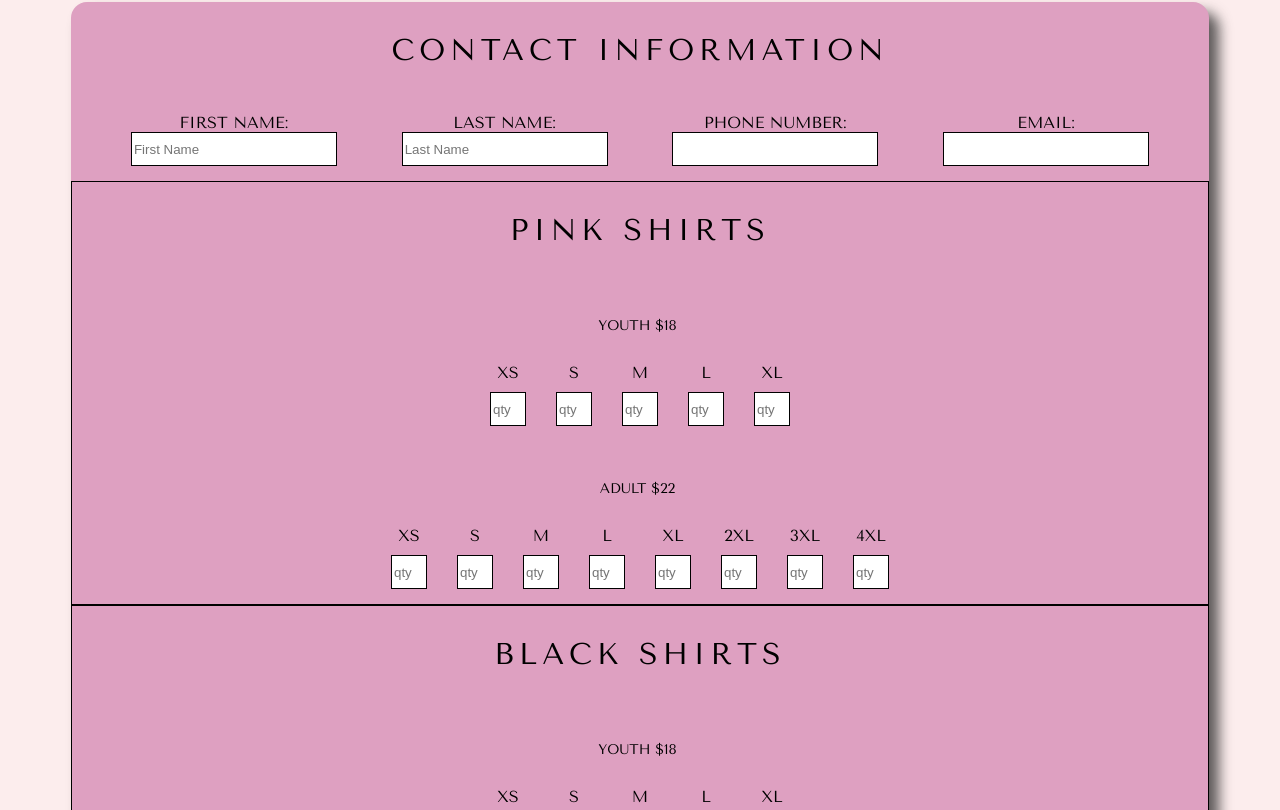
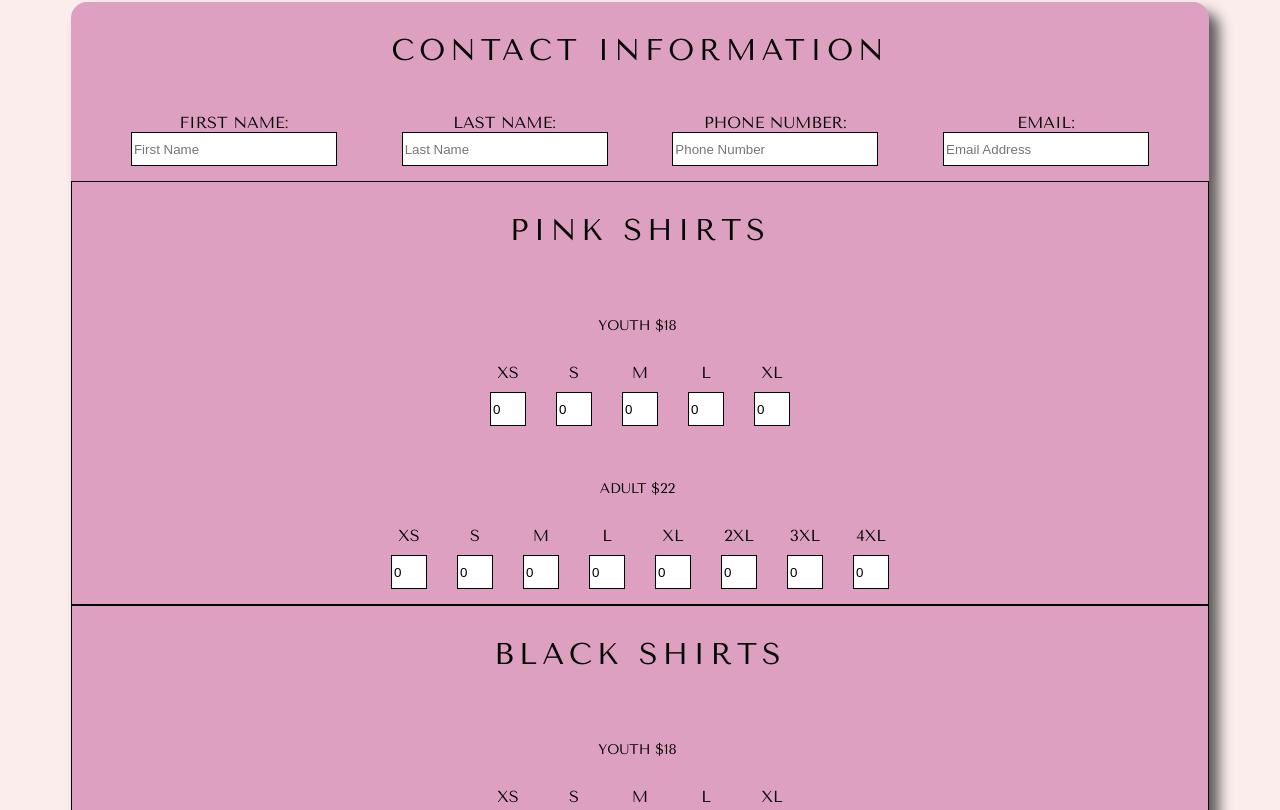
Before and after one commit to jlangner87/teamlindsay, a React (Create React App) app in the folder client/: page / in a window 1280 px wide. Shown: the part 1270-2080 px from the top of the page. Built offline with nearby package versions, Linux system fonts and the light colour scheme; a web font is replaced by a local one.

Commit message:
add quantity of item to cart and multiply qty by price and add for total

```diff
--- a/client/src/App.css
+++ b/client/src/App.css
@@ -144,6 +144,16 @@ label {
   color: black;
   text-transform: uppercase;
   margin-top: 0;
+}
+
+.cart {
+  background-color: #fceded;
+  width: 50%;
+  margin: 0 auto;
+  border-radius: 16px;
+  box-shadow: 10px 10px 13px 0px rgba(41,41,41,0.75);
+  text-align: left;
+  padding: 15px;
 }
 
 .price {
--- a/client/src/App.js
+++ b/client/src/App.js
@@ -20,45 +20,45 @@ function App() {
     last: '',
     phone: '',
     email: '',
-    pinkYouthXs: '',
-    pinkYouthS: '',
-    pinkYouthM: '',
-    pinkYouthL: '',
-    pinkYouthXl: '',
-    pinkAdultXs: '',
-    pinkAdultS: '',
-    pinkAdultM: '',
-    pinkAdultL: '',
-    pinkAdultXl: '',
-    pinkAdult2Xl: '',
-    pinkAdult3Xl: '',
-    pinkAdult4Xl: '',
-    blackYouthXs: '',
-    blackYouthS: '',
-    blackYouthM: '',
-    blackYouthL: '',
-    blackYouthXl: '',
-    blackAdultXs: '',
-    blackAdultS: '',
-    blackAdultM: '',
-    blackAdultL: '',
-    blackAdultXl: '',
-    blackAdult2Xl: '',
-    blackAdult3Xl: '',
-    blackAdult4Xl: '',
-    whiteYouthXs: '',
-    whiteYouthS: '',
-    whiteYouthM: '',
-    whiteYouthL: '',
-    whiteYouthXl: '',
-    whiteAdultXs: '',
-    whiteAdultS: '',
-    whiteAdultM: '',
-    whiteAdultL: '',
-    whiteAdultXl: '',
-    whiteAdult2Xl: '',
-    whiteAdult3Xl: '',
-    whiteAdult4Xl: '',
+    pinkYouthXs: 0,
+    pinkYouthS: 0,
+    pinkYouthM: 0,
+    pinkYouthL: 0,
+    pinkYouthXl: 0,
+    pinkAdultXs: 0,
+    pinkAdultS: 0,
+    pinkAdultM: 0,
+    pinkAdultL: 0,
+    pinkAdultXl: 0,
+    pinkAdult2Xl: 0,
+    pinkAdult3Xl: 0,
+    pinkAdult4Xl: 0,
+    blackYouthXs: 0,
+    blackYouthS: 0,
+    blackYouthM: 0,
+    blackYouthL: 0,
+    blackYouthXl: 0,
+    blackAdultXs: 0,
+    blackAdultS: 0,
+    blackAdultM: 0,
+    blackAdultL: 0,
+    blackAdultXl: 0,
+    blackAdult2Xl: 0,
+    blackAdult3Xl: 0,
+    blackAdult4Xl: 0,
+    whiteYouthXs: 0,
+    whiteYouthS: 0,
+    whiteYouthM: 0,
+    whiteYouthL: 0,
+    whiteYouthXl: 0,
+    whiteAdultXs: 0,
+    whiteAdultS: 0,
+    whiteAdultM: 0,
+    whiteAdultL: 0,
+    whiteAdultXl: 0,
+    whiteAdult2Xl: 0,
+    whiteAdult3Xl: 0,
+    whiteAdult4Xl: 0,
     payment: 'I have NOT submitted payment.'
   }
 
@@ -69,8 +69,39 @@ function App() {
   }
   const handleCart = (event) => {
     event.preventDefault()
-    setCart(`your cart`)
-    setPrice(price + 18)
+    setCart(
+      `💖 Youth Pink XS: QTY= ${formState.pinkYouthXs} @ $18.00 ea. = $${
+        parseInt(formState.pinkYouthXs) * 18
+      }.00
+      💖 Youth Pink S: QTY= ${formState.pinkYouthS} @ $18.00 ea. = $${
+        parseInt(formState.pinkYouthS) * 18
+      }.00
+      💖 Youth Pink M: QTY:= ${formState.pinkYouthM} @ $18.00 ea. = $${
+        parseInt(formState.pinkYouthM) * 18
+      }.00
+      💖 Youth Pink L: QTY= ${formState.pinkYouthL} @ $18.00 ea. = $${
+        parseInt(formState.pinkYouthL) * 18
+      }.00
+      💖 Youth Pink XL: QTY= ${formState.pinkYouthXl} @ $18.00 ea. = $${
+        parseInt(formState.pinkYouthXl) * 18
+      }.00`
+    )
+
+    setPrice(
+      parseInt(formState.pinkYouthXs) * 18 +
+        parseInt(formState.pinkYouthS) * 18 +
+        parseInt(formState.pinkYouthM) * 18 +
+        parseInt(formState.pinkYouthL) * 18 +
+        parseInt(formState.pinkYouthXl) * 18 +
+        parseInt(formState.pinkAdultXs) * 22 +
+        parseInt(formState.pinkAdultS) * 22 +
+        parseInt(formState.pinkAdultM) * 22 +
+        parseInt(formState.pinkAdultL) * 22 +
+        parseInt(formState.pinkAdultXl) * 22 +
+        parseInt(formState.pinkAdult2Xl) * 22 +
+        parseInt(formState.pinkAdult3Xl) * 22 +
+        parseInt(formState.pinkAdult4Xl) * 22
+    )
   }
 
   const handleOrder = (event) => {
@@ -124,11 +155,21 @@ function App() {
             </div>
             <div className="field_container">
               <label>Phone Number:</label>
-              <input></input>
+              <input
+                id="phone"
+                value={formState.phone}
+                placeholder="Phone Number"
+                onChange={handleChange}
+              ></input>
             </div>
             <div className="field_container">
               <label>Email:</label>
-              <input></input>
+              <input
+                id="email"
+                value={formState.email}
+                placeholder="Email Address"
+                onChange={handleChange}
+              ></input>
             </div>
           </div>
           <div className="color_form">
@@ -137,58 +178,149 @@ function App() {
             <div className="form2">
               <div className="field_container">
                 <label>XS</label>
-                <input id={price} className="qty" placeholder="qty"></input>
+                <input
+                  id="pinkYouthXs"
+                  value={formState.pinkYouthXs}
+                  onChange={handleChange}
+                  className="qty"
+                  placeholder="qty"
+                  type="number"
+                ></input>
               </div>
               <div className="field_container">
                 <label>S</label>
-                <input className="qty" placeholder="qty"></input>
+                <input
+                  id="pinkYouthS"
+                  value={formState.pinkYouthS}
+                  onChange={handleChange}
+                  className="qty"
+                  placeholder="qty"
+                  type="number"
+                ></input>
               </div>
               <div className="field_container">
                 <label>M</label>
-                <input className="qty" placeholder="qty"></input>
+                <input
+                  id="pinkYouthM"
+                  value={formState.pinkYouthM}
+                  onChange={handleChange}
+                  className="qty"
+                  placeholder="qty"
+                  type="number"
+                ></input>
               </div>
               <div className="field_container">
                 <label>L</label>
-                <input className="qty" placeholder="qty"></input>
+                <input
+                  id="pinkYouthL"
+                  value={formState.pinkYouthL}
+                  onChange={handleChange}
+                  className="qty"
+                  placeholder="qty"
+                  type="number"
+                ></input>
               </div>
               <div className="field_container">
                 <label>XL</label>
-                <input className="qty" placeholder="qty"></input>
+                <input
+                  id="pinkYouthXl"
+                  value={formState.pinkYouthXl}
+                  onChange={handleChange}
+                  className="qty"
+                  placeholder="qty"
+                  type="number"
+                ></input>
               </div>
             </div>
             <p className="youth">Adult $22</p>
             <div className="form2">
               <div className="field_container">
                 <label>XS</label>
-                <input className="qty" placeholder="qty"></input>
+                <input
+                  id="pinkAdultXs"
+                  value={formState.pinkAdultXs}
+                  onChange={handleChange}
+                  className="qty"
+                  placeholder="qty"
+                  type="number"
+                ></input>
               </div>
               <div className="field_container">
                 <label>S</label>
-                <input className="qty" placeholder="qty"></input>
+                <input
+                  id="pinkAdultS"
+                  value={formState.pinkAdultS}
+                  onChange={handleChange}
+                  className="qty"
+                  placeholder="qty"
+                  type="number"
+                ></input>
               </div>
               <div className="field_container">
                 <label>M</label>
-                <input className="qty" placeholder="qty"></input>
+                <input
+                  id="pinkAdultM"
+                  value={formState.pinkAdultM}
+                  onChange={handleChange}
+                  className="qty"
+                  placeholder="qty"
+                  type="number"
+                ></input>
               </div>
               <div className="field_container">
                 <label>L</label>
-                <input className="qty" placeholder="qty"></input>
+                <input
+                  id="pinkAdultL"
+                  value={formState.pinkAdultL}
+                  onChange={handleChange}
+                  className="qty"
+                  placeholder="qty"
+                  type="number"
+                ></input>
               </div>
               <div className="field_container">
                 <label>XL</label>
-                <input className="qty" placeholder="qty"></input>
+                <input
+                  id="pinkAdultXl"
+                  value={formState.pinkAdultXl}
+                  onChange={handleChange}
+                  className="qty"
+                  placeholder="qty"
+                  type="number"
+                ></input>
               </div>
               <div className="field_container">
                 <label>2XL</label>
-                <input className="qty" placeholder="qty"></input>
+                <input
+                  id="pinkAdult2Xl"
+                  value={formState.pinkAdult2Xl}
+                  onChange={handleChange}
+                  className="qty"
+                  placeholder="qty"
+                  type="number"
+                ></input>
               </div>
               <div className="field_container">
                 <label>3XL</label>
-                <input className="qty" placeholder="qty"></input>
+                <input
+                  id="pinkAdult3Xl"
+                  value={formState.pinkAdult3Xl}
+                  onChange={handleChange}
+                  className="qty"
+                  placeholder="qty"
+                  type="number"
+                ></input>
               </div>
               <div className="field_container">
                 <label>4XL</label>
-                <input className="qty" placeholder="qty"></input>
+                <input
+                  id="pinkAdult4Xl"
+                  value={formState.pinkAdult4Xl}
+                  onChange={handleChange}
+                  className="qty"
+                  placeholder="qty"
+                  type="number"
+                ></input>
               </div>
             </div>
           </div>
@@ -318,12 +450,18 @@ function App() {
             </button>
           </div>
           <div className="form3">
+            <p className="subtitle2">YOUR ORDER</p>
+            <p className="text">
+              Hey, {formState.first}! Thank you so much for ordering!
+            </p>
+            <br />
+            <p className="text">Does Everything look correct?</p>
+            <div className="cart">
+              <img className="cart_logo" src={view_cart} />
+              <p className="text">{cart}</p>
+            </div>
+            <p className="price">TOTAL: ${price}.00</p>
             <p className="subtitle2">PAYMENT</p>
-            <p className="text">
-              <img className="cart_logo" src={view_cart} /> Hey,{' '}
-              {formState.first}! Thanks for ordering
-            </p>
-            <p className="price">TOTAL: ${price}.00</p>
             <p className="text">
               Please make payments to one of the following accounts.
             </p>
```
